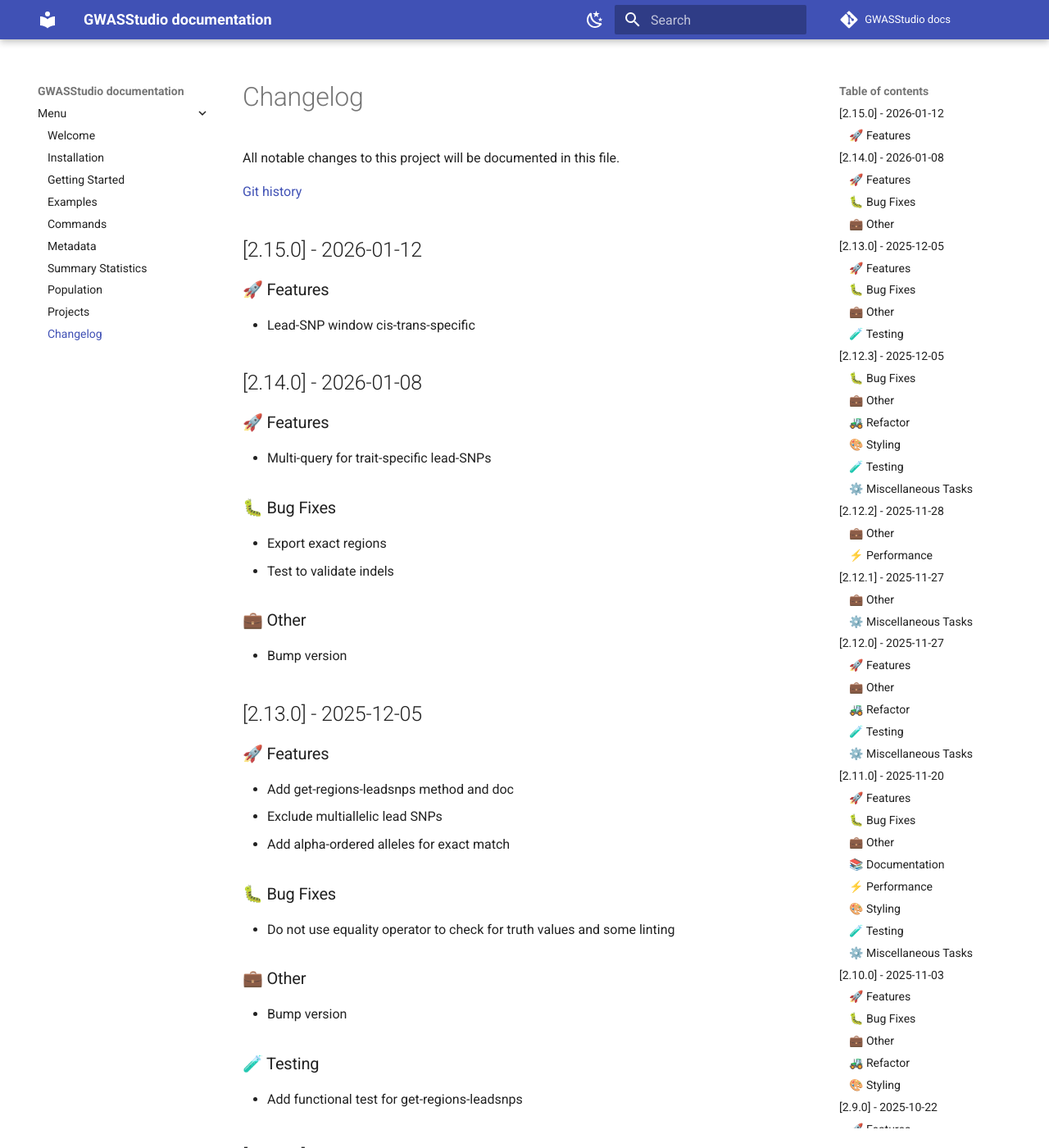
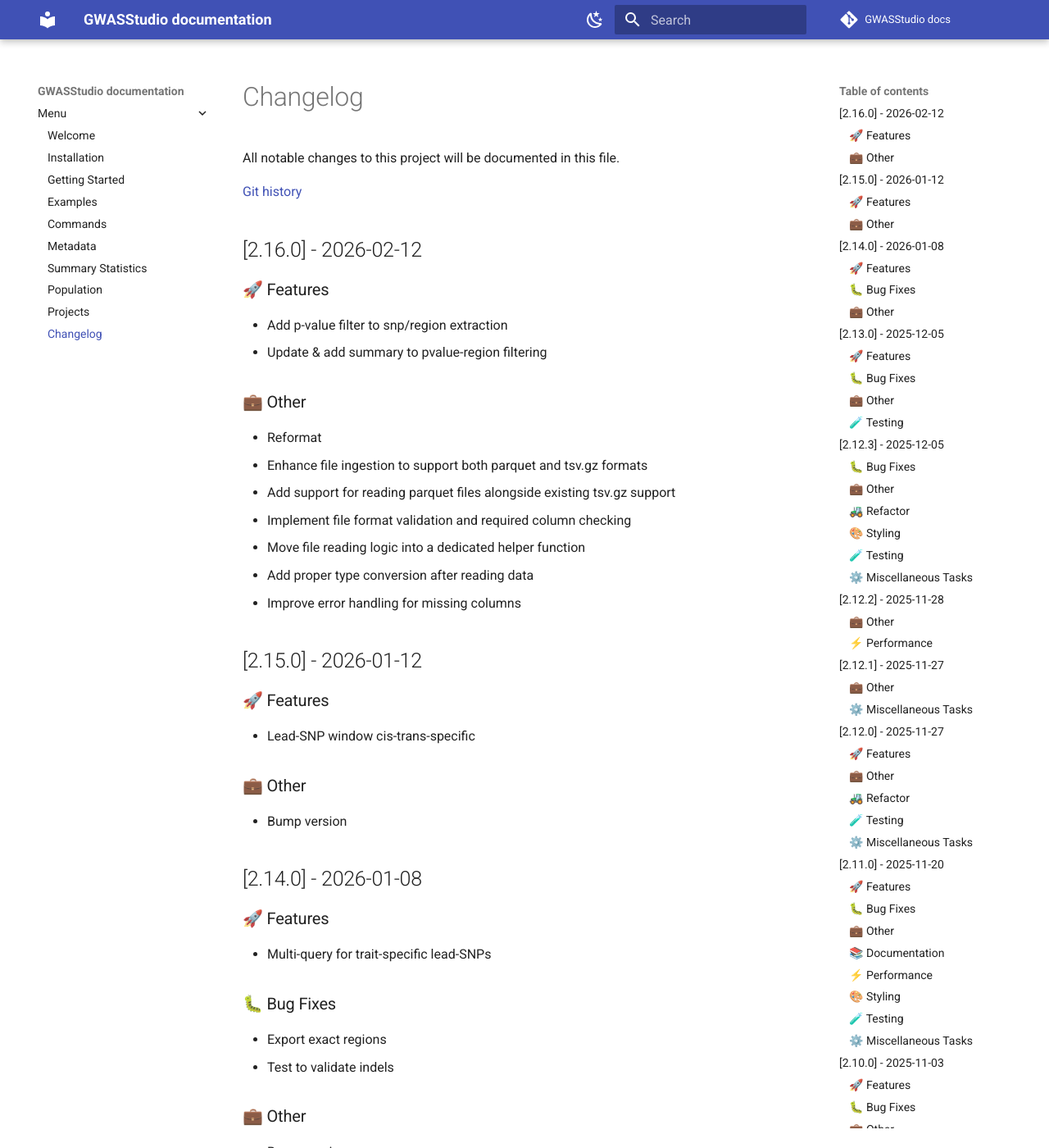
Before and after one commit to ht-diva/gwasstudio, an MkDocs documentation site: the page built from docs/changelog.md, in a window 1280 px wide and 1400 px high. Shown: the whole window at 82% size. Built offline with MkDocs 1.6.1 and Material for MkDocs 9.7.7, drawn with Linux system fonts in a browser that asks for light colours; comment, search, counter and statistics services are not loaded.

Commit message:
bump version

```diff
--- a/docs/changelog.md
+++ b/docs/changelog.md
@@ -3,11 +3,33 @@
 All notable changes to this project will be documented in this file.
 
 [Git history](https://github.com/ht-diva/gwasstudio/commits/main/)
+## [2.16.0] - 2026-02-12
+
+### 🚀 Features
+
+- Add p-value filter to snp/region extraction
+- Update & add summary to pvalue-region filtering
+
+### 💼 Other
+
+- Reformat
+- Enhance file ingestion to support both parquet and tsv.gz formats
+
+- Add support for reading parquet files alongside existing tsv.gz support
+- Implement file format validation and required column checking
+- Move file reading logic into a dedicated helper function
+- Add proper type conversion after reading data
+- Improve error handling for missing columns
+
 ## [2.15.0] - 2026-01-12
 
 ### 🚀 Features
 
 - Lead-SNP window cis-trans-specific
+
+### 💼 Other
+
+- Bump version
 
 ## [2.14.0] - 2026-01-08
 
--- a/pyproject.toml
+++ b/pyproject.toml
@@ -1,6 +1,6 @@
 [project]
 name = "gwasstudio"
-version = "2.15.0"
+version = "2.16.0"
 description = ""
 authors = [
     { name = "Gianmauro Cuccuru", email = "gianmauro.cuccuru@fht.org" },
```
